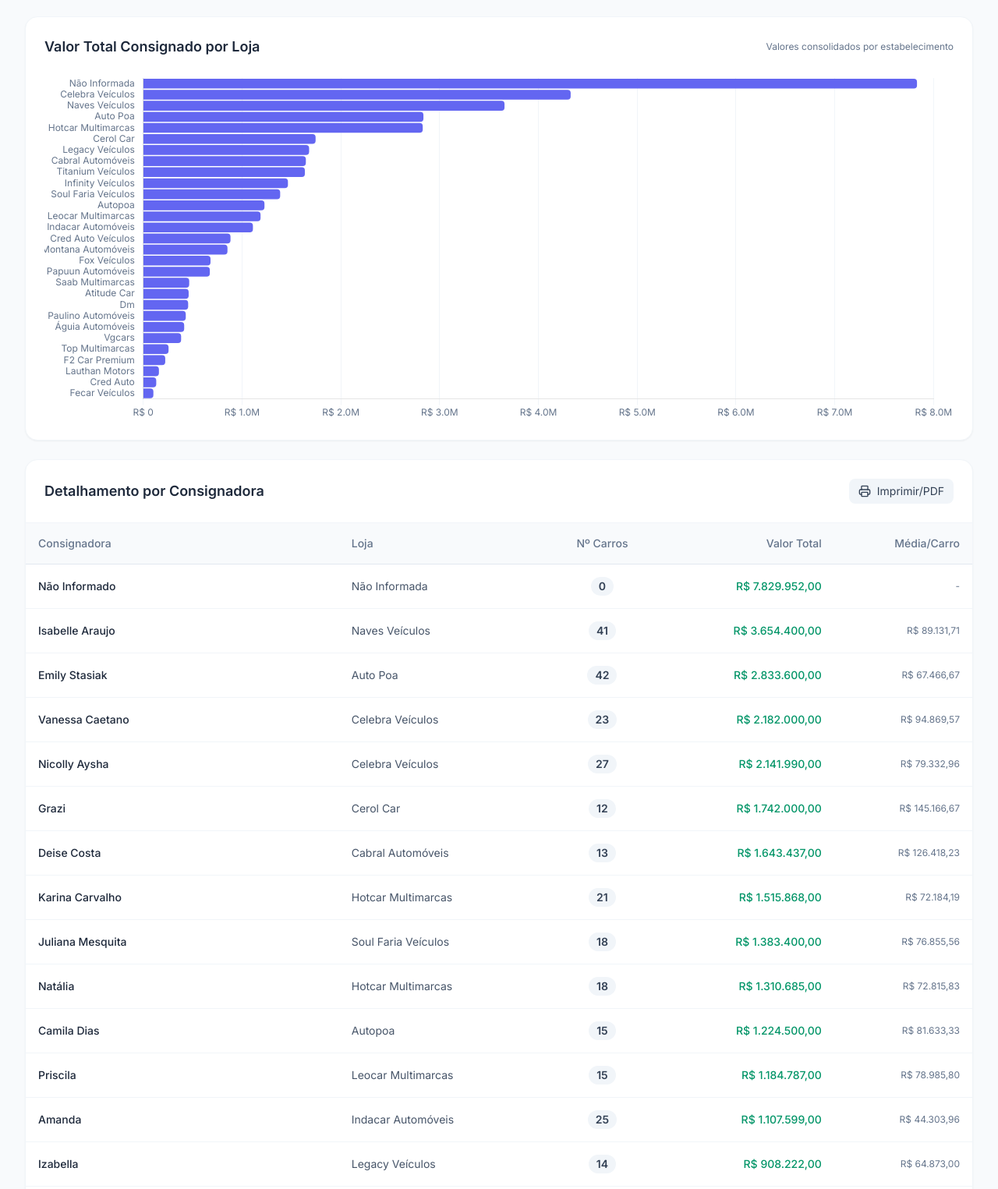
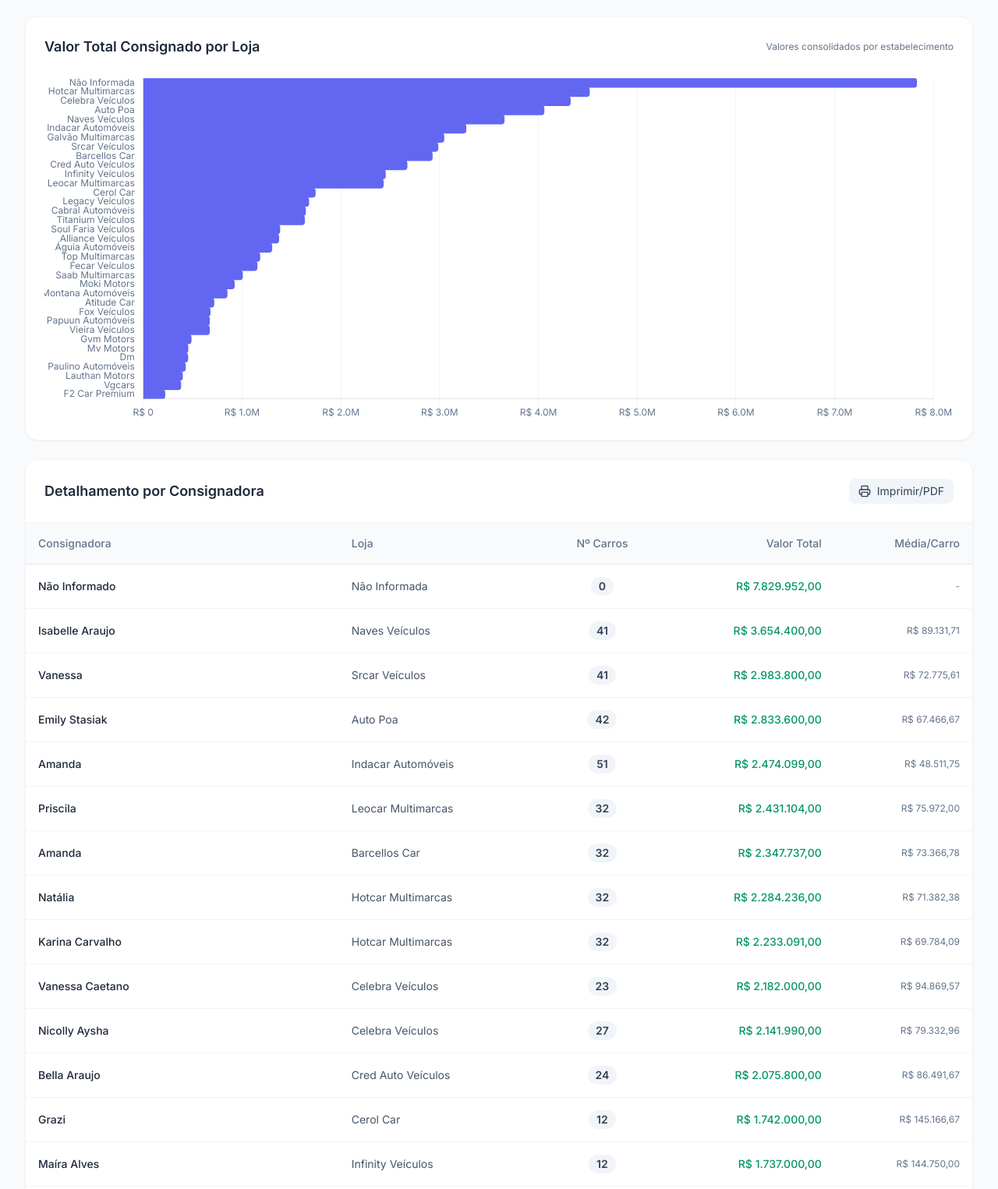
Before and after one commit to wericksonmadjer/consignacao, a plain HTML site: page index.html in a window 1280 px wide. Shown: the part 748-2273 px from the top of the page at 78% size. Drawn offline with nearby package versions, Linux system fonts and the light colour scheme.

Commit message:
feat: consolidate whatsapp updates

```diff
--- a/index.html
+++ b/index.html
@@ -219,40 +219,52 @@
 
         // Dados baseados na extração
         const rawData = [
-            { name: "Kariny Lucy", store: "TOP MULTIMARCAS", cars: 4, value: 253600.00 },
-            { name: "Gislayne", store: "Infinity veiculos", cars: 3, value: 267000.00 },
-            { name: "Izabella", store: "Legacy Veiculos", cars: 14, value: 908222.00 },
-            { name: "Lorhayne", store: "Legacy Veiculos", cars: 14, value: 768200.00 },
-            { name: "Heloísa", store: "Lauthan MOTORS", cars: 2, value: 156000.00 },
-            { name: "Inaiê Tomaz", store: "Paulino Automóveis", cars: 6, value: 427800.00 },
-            { name: "Jhenyfer Chaves", store: "DM", cars: 13, value: 452000.00 },
-            { name: "Alexia", store: "Atitude Car", cars: 5, value: 457000.00 },
-            { name: "Nicolly Aysha", store: "CELEBRA VEÍCULOS", cars: 27, value: 2141990.00 },
-            { name: "Maíra", store: "Infinity Veículos", cars: 5, value: 747000.00 },
-            { name: "Elo", store: "Papuun Automóveis", cars: 8, value: 671500.00 },
-            { name: "Emily Stasiak", store: "Auto Poa", cars: 42, value: 2833600.00 },
-            { name: "Isabelle Araujo", store: "Naves Veículos", cars: 41, value: 3654400.00 },
-            { name: "Vanessa Caetano", store: "Celebra Veículos", cars: 23, value: 2182000.00 },
-            { name: "Amanda", store: "Indacar automóveis", cars: 25, value: 1107599.00 },
-            { name: "Natália", store: "HotCar Multimarcas", cars: 18, value: 1310685.00 },
-            { name: "Jussara", store: "Águia Automóveis", cars: 8, value: 411749.00 },
-            { name: "Vitória", store: "f2 car premium", cars: 2, value: 220000.00 },
-            { name: "Deise Costa", store: "CABRAL AUTOMOVÉIS", cars: 13, value: 1643437.00 },
-            { name: "Priscila", store: "Leocar Multimarcas", cars: 15, value: 1184787.00 },
-            { name: "Karina Carvalho", store: "HOTCAR Multimarcas", cars: 21, value: 1515868.00 },
-            { name: "Camila Dias", store: "Autopoa", cars: 15, value: 1224500.00 },
-            { name: "Maria Júlia Muller", store: "Vgcars", cars: 5, value: 380690.00 },
-            { name: "Lavinya", store: "Infinity veiculos", cars: 4, value: 448000.00 },
-            { name: "Lucinéia", store: "Fecar veículos", cars: 1, value: 100000.00 },
-            { name: "Grazi", store: "Cerol Car", cars: 12, value: 1742000.00 },
-            { name: "Carolina", store: "Fox veículos", cars: 10, value: 678300.00 },
-            { name: "Juliane", store: "Saab Multimarcas", cars: 6, value: 462500.00 },
-            { name: "Eq. Montana (Cátia/Silvana/Karen)", store: "Montana Automoveis", cars: 40, value: 849900.00 },
-            { name: "Juliana Mesquita", store: "Soul Faria Veículos", cars: 18, value: 1383400.00 },
-            { name: "Raika Nicole", store: "CRED AUTO", cars: 2, value: 128900.00 },
-            { name: "Bella Araujo", store: "Cred Auto Veiculos", cars: 12, value: 880500.00 },
-            { name: "Dafini Flores", store: "Titanium veículos", cars: 11, value: 907743.00 },
-            { name: "Ana Livia", store: "titanium veiculos", cars: 8, value: 725909.46 }
+            { "name": "Kariny Lucy", "store": "Top Multimarcas", "cars": 17, "value": 1181500.0 },
+            { "name": "Gislayne", "store": "Infinity Veículos", "cars": 3, "value": 267000.0 },
+            { "name": "Izabella", "store": "Legacy Veículos", "cars": 14, "value": 908222.0 },
+            { "name": "Lorhayne", "store": "Legacy Veículos", "cars": 14, "value": 768200.0 },
+            { "name": "Heloísa", "store": "Lauthan Motors", "cars": 6, "value": 398000.0 },
+            { "name": "Inaiê Tomaz", "store": "Paulino Automóveis", "cars": 6, "value": 427800.0 },
+            { "name": "Jhenyfer Chaves", "store": "DM", "cars": 13, "value": 452000.0 },
+            { "name": "Alexia", "store": "Atitude Car", "cars": 9, "value": 716350.0 },
+            { "name": "Nicolly Aysha", "store": "Celebra Veículos", "cars": 27, "value": 2141990.0 },
+            { "name": "Maíra Alves", "store": "Infinity Veículos", "cars": 12, "value": 1737000.0 },
+            { "name": "Elo", "store": "Papuun Automóveis", "cars": 8, "value": 671500.0 },
+            { "name": "Emily Stasiak", "store": "Auto Poa", "cars": 42, "value": 2833600.0 },
+            { "name": "Isabelle Araujo", "store": "Naves Veículos", "cars": 41, "value": 3654400.0 },
+            { "name": "Vanessa Caetano", "store": "Celebra Veículos", "cars": 23, "value": 2182000.0 },
+            { "name": "Amanda", "store": "Indacar Automóveis", "cars": 51, "value": 2474099.0 },
+            { "name": "Natália", "store": "Hotcar Multimarcas", "cars": 32, "value": 2284236.0 },
+            { "name": "Jussara", "store": "Águia Automóveis", "cars": 20, "value": 1302606.0 },
+            { "name": "Vitória", "store": "F2 Car Premium", "cars": 2, "value": 220000.0 },
+            { "name": "Deise Costa", "store": "Cabral Automóveis", "cars": 13, "value": 1643437.0 },
+            { "name": "Priscila", "store": "Leocar Multimarcas", "cars": 32, "value": 2431104.0 },
+            { "name": "Karina Carvalho", "store": "Hotcar Multimarcas", "cars": 32, "value": 2233091.0 },
+            { "name": "Camila Dias", "store": "Auto Poa", "cars": 15, "value": 1224500.0 },
+            { "name": "Maria Júlia Muller", "store": "Vgcars", "cars": 5, "value": 380690.0 },
+            { "name": "Lavinya", "store": "Infinity Veículos", "cars": 4, "value": 448000.0 },
+            { "name": "Lucinéia", "store": "Fecar Veículos", "cars": 16, "value": 1153500.0 },
+            { "name": "Grazi", "store": "Cerol Car", "cars": 12, "value": 1742000.0 },
+            { "name": "Carolina", "store": "Fox Veículos", "cars": 10, "value": 678300.0 },
+            { "name": "Juliane Domingues", "store": "Saab Multimarcas", "cars": 12, "value": 1005440.0 },
+            { "name": "Eq. Montana (Cátia/Silvana/Karen)", "store": "Montana Automóveis", "cars": 40, "value": 849900.0 },
+            { "name": "Juliana Mesquita", "store": "Soul Faria Veículos", "cars": 18, "value": 1383400.0 },
+            { "name": "Raika Nicole", "store": "Cred Auto Veículos", "cars": 7, "value": 540600.0 },
+            { "name": "Bella Araujo", "store": "Cred Auto Veículos", "cars": 24, "value": 2075800.0 },
+            { "name": "Dafini Flores", "store": "Titanium Veículos", "cars": 11, "value": 907743.0 },
+            { "name": "Ana Livia", "store": "Titanium Veículos", "cars": 8, "value": 725909.46 },
+            { "name": "Raiane", "store": "Moki Motors", "cars": 7, "value": 923000.0 },
+            { "name": "Vanessa", "store": "Srcar Veículos", "cars": 41, "value": 2983800.0 },
+            { "name": "Elis", "store": "Alliance Veículos", "cars": 23, "value": 1372800.0 },
+            { "name": "Isabella", "store": "Indacar Automóveis", "cars": 11, "value": 793880.0 },
+            { "name": "Rayssa", "store": "Vieira Veículos", "cars": 15, "value": 671450.0 },
+            { "name": "Lucia Subtil", "store": "Galvão Multimarcas", "cars": 24, "value": 1538777.0 },
+            { "name": "Carine Flores", "store": "Galvão Multimarcas", "cars": 19, "value": 1505700.0 },
+            { "name": "Kárita", "store": "Cred Auto Veículos", "cars": 1, "value": 55000.0 },
+            { "name": "Amanda", "store": "Barcellos Car", "cars": 32, "value": 2347737.0 },
+            { "name": "Gabriela", "store": "Barcellos Car", "cars": 11, "value": 578900.0 },
+            { "name": "Sabrina", "store": "Mv Motors", "cars": 6, "value": 453500.0 },
+            { "name": "Thayanne Gomes", "store": "Gvm Motors", "cars": 12, "value": 485990.0 }
         ];
 
         // Processamento inicial dos dados com a formatação padronizada
```
